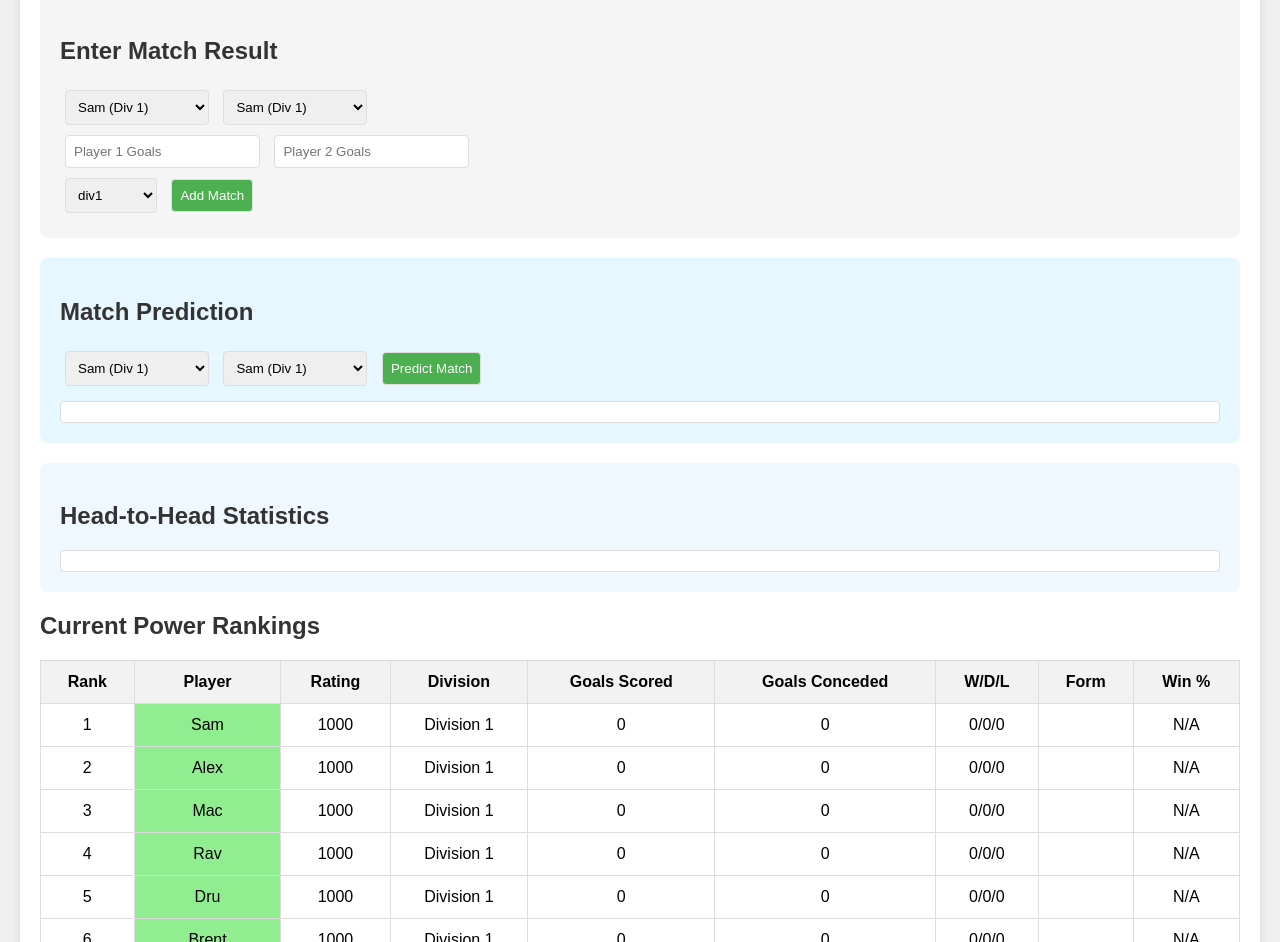
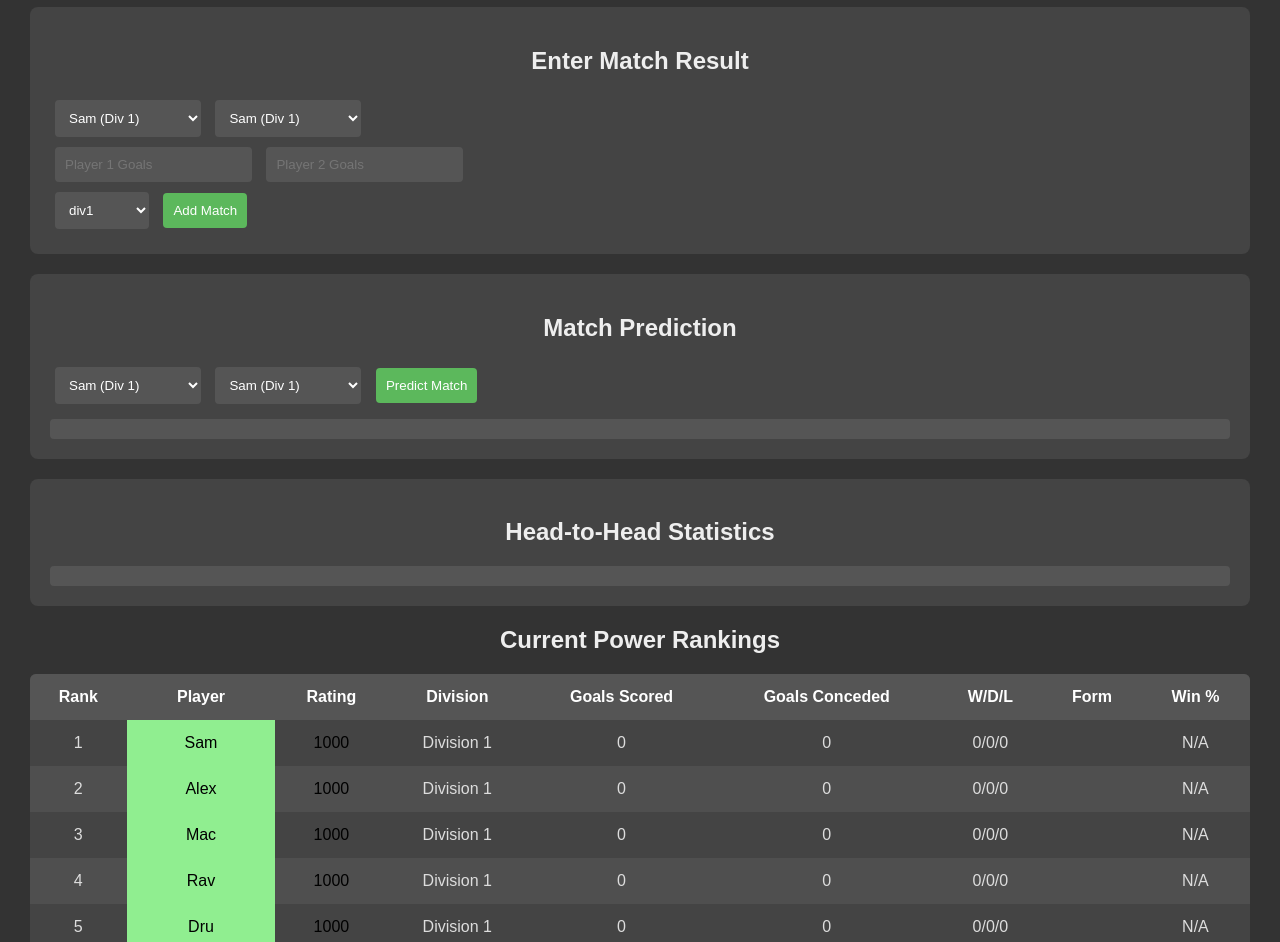
Before and after one commit to alexjvillani/baflodds, a plain HTML site: page index.html in a window 1280 px wide. Shown: the part 123-1065 px from the top of the page. Drawn offline with Linux system fonts and the light colour scheme.

Commit message:
Added changes to look of website and rankings change on match history

```diff
--- a/index.html
+++ b/index.html
@@ -7,91 +7,86 @@
     <style>
         body {
             font-family: Arial, sans-serif;
-            margin: 20px;
-            background-color: #f0f0f0;
+            margin: 0;
+            background-color: #222; /* Deeper dark background */
+            color: #ddd; /* Slightly softer white text */
         }
         .container {
-            max-width: 1200px;
-            margin: 0 auto;
-            background-color: white;
-            padding: 20px;
-            border-radius: 8px;
-            box-shadow: 0 0 10px rgba(0,0,0,0.1);
+            max-width: 1400px; /* Increased container width */
+            margin: 20px auto;
+            background-color: #333; /* Darker background */
+            padding: 30px;
+            border-radius: 10px;
+            box-shadow: 0 2px 10px rgba(0,0,0,0.5); /* More pronounced shadow */
         }
         h1, h2 {
-            color: #333;
+            color: #eee;
+            text-align: center; /* Center headings */
         }
         table {
             width: 100%;
             border-collapse: collapse;
             margin: 20px 0;
+            background-color: #444; /* Darker table background */
+            border-radius: 6px;
+            overflow: hidden; /* Ensures border-radius is respected */
         }
         th, td {
-            border: 1px solid #ddd;
-            padding: 12px;
+            border: none; /* Removed borders */
+            padding: 14px;
             text-align: center;
         }
         th {
-            background-color: #f2f2f2;
+            background-color: #555;
+            color: #fff;
             font-weight: bold;
+        }
+        td:nth-child(2) {
+            color: black; /* Player Names */
         }
         input, select, button {
             margin: 5px;
-            padding: 8px;
-            border: 1px solid #ddd;
+            padding: 10px;
+            border: none;
             border-radius: 4px;
+            background-color: #555;
+            color: #fff;
         }
         button {
-            background-color: #4CAF50;
-            color: white;
+            background-color: #5cb85c; /* Green button */
+            color: #fff;
             cursor: pointer;
             transition: background-color 0.3s;
         }
         button:hover {
-            background-color: #45a049;
+            background-color: #4cae4c;
         }
-        .form-section {
-            background: #f5f5f5;
+        .form-section, .prediction-section, .head-to-head-section {
+            background: #444;
             padding: 20px;
             border-radius: 8px;
             margin-bottom: 20px;
         }
-        .prediction-section {
-            background: #e6f7ff;
-            padding: 20px;
-            border-radius: 8px;
-            margin-bottom: 20px;
-        }
-        #predictionResult {
+        #predictionResult, #headToHeadStats {
             margin-top: 10px;
             padding: 10px;
-            background: #fff;
+            background: #555; /* Slightly lighter */
             border-radius: 4px;
-            border: 1px solid #ddd;
+            color: #eee;
         }
-        .head-to-head-section {
-            background: #f0f8ff; /* Light blue background */
-            padding: 20px;
-            border-radius: 8px;
-            margin-bottom: 20px;
+        .button-section {
+            text-align: center;
         }
 
-        #headToHeadStats {
-            margin-top: 10px;
-            padding: 10px;
-            background: #fff;
-            border-radius: 4px;
-            border: 1px solid #ddd;
-            text-align: left; /* Adjust text alignment as needed */
+        /* Style for alternate rows in the table */
+        tbody tr:nth-child(even) {
+            background-color: #4f4f4f;
         }
 
-        #headToHeadStats h4 {
-            color: #333;
-            margin-bottom: 10px;
-        }
-
-        #headToHeadStats p {
-            margin: 5px 0;
+        /* Darken row on hover */
+        tbody tr:hover {
+            background-color: #666;
+            transition: background-color 0.3s ease;
         }
     </style>
 </head>
@@ -123,8 +118,7 @@
                 <option value="">Select Player 1</option>
             </select>
             <select id="predictPlayer2">
-                <option value="">Select Player 2</option>
-            </select>
+                <option value="">Select Player 2</select>
             <button id="predictButton">Predict Match</button>
             <div id="predictionResult"></div>
         </div>
@@ -161,6 +155,9 @@
                     <th>Player 2</th>
                     <th>Score</th>
                     <th>Match Type</th>
+                    <th>Rating Change</th>
+                    <th>New Rating 1</th>
+                    <th>New Rating 2</th>
                     <th>Edit</th>
                     <th>Delete</th>
                 </tr>
--- a/script.js
+++ b/script.js
@@ -267,6 +267,56 @@ let players = [
 
 let matchHistory = [];
 
+function displayRankings(initialRatings = {}) {
+    const sorted = [...players].sort((a, b) => b.rating - a.rating);
+    const tbody = document.querySelector("#rankings tbody");
+    tbody.innerHTML = "";
+    sorted.forEach((player, index) => {
+      const row = tbody.insertRow();
+      row.insertCell(0).textContent = index + 1;
+      const nameCell = row.insertCell(1);
+      nameCell.textContent = player.name;
+      nameCell.style.backgroundColor =
+        player.division === 1
+          ? "#90EE90"
+          : player.division === 2
+          ? "#FFB6C1"
+          : player.division === 3
+          ? "#ADD8E6"
+          : "";
+
+      // Fetch the initial rating of a player from the player
+      const initialRating = initialRatings[player.name] || player.rating;
+
+      // Display the rating of the player with a + or - according to the game
+      const ratingCell = row.insertCell(2);
+      const ratingText = Math.round(player.rating);
+      if (player.rating > initialRating) {
+        ratingCell.textContent = `+${ratingText}`;
+        ratingCell.style.color = "green"; // Green for gain
+      } else if (player.rating < initialRating) {
+        ratingCell.textContent = `-${ratingText}`;
+        ratingCell.style.color = "red"; // Red for loss
+      } else {
+        ratingCell.textContent = ratingText;
+        ratingCell.style.color = "black"; // Black for no change
+      }
+
+      row.insertCell(3).textContent =
+        player.division === 3 ? "?" : `Division ${player.division}`;
+      row.insertCell(4).textContent = player.goalsScored;
+      row.insertCell(5).textContent = player.goalsConceded;
+      row.insertCell(6).textContent = `${player.wins}/${player.draws}/${player.losses}`;
+      row.insertCell(7).textContent = player.form.join("");
+      const totalGames = player.wins + player.draws + player.losses;
+      const winPercentage =
+        totalGames > 0
+          ? ((player.wins / totalGames) * 100).toFixed(2) + "%"
+          : "N/A";
+      row.insertCell(8).textContent = winPercentage;
+    });
+  }
+
 function calculateRatingChange(player1, player2, goals1, goals2, matchType) {
     const ratingDiff = player2.rating - player1.rating;
     const expectedScore = 1 / (1 + Math.pow(10, ratingDiff / 400));
@@ -329,13 +379,16 @@ function calculateRatingChange(player1, player2, goals1, goals2, matchType) {
     };
   }
 
+  function updateRankings(player1, player2, goals1, goals2, matchType) {
+    const initialRating1 = player1.rating; // Store initial ratings
+    const initialRating2 = player2.rating;
 
-function updateRankings(player1, player2, goals1, goals2, matchType) {
     const result = calculateRatingChange(player1, player2, goals1, goals2, matchType);
 
     // Update ratings
-  player1.rating += Math.round(result.ratingChange);
-  player2.rating -= Math.round(result.ratingChange);
+    const ratingChange = Math.round(result.ratingChange); // Round the rating change
+    player1.rating += ratingChange;
+    player2.rating -= ratingChange;
 
     // Update goals and apply goal-based rating changes
     player1.goalsScored += goals1;
@@ -382,35 +435,14 @@ function updateRankings(player1, player2, goals1, goals2, matchType) {
       player2: player2.name,
       score: `${goals1}-${goals2}`,
       matchType: matchType,
+      ratingChange: ratingChange, // Store the rating change
+      newRating1: player1.rating, // Store the new ratings
+      newRating2: player2.rating
     });
 
     // Save data to local storage
     saveData();
   }
-
-function displayRankings() {
-    const sorted = [...players].sort((a, b) => b.rating - a.rating);
-    const tbody = document.querySelector("#rankings tbody");
-    tbody.innerHTML = "";
-    sorted.forEach((player, index) => {
-        const row = tbody.insertRow();
-        row.insertCell(0).textContent = index + 1;
-        const nameCell = row.insertCell(1);
-        nameCell.textContent = player.name;
-        nameCell.style.backgroundColor = player.division === 1 ? "#90EE90" : player.division === 2 ? "#FFB6C1" : player.division === 3 ? "#ADD8E6" : "";
-        row.insertCell(2).textContent = Math.round(player.rating);
-        row.insertCell(3).textContent = player.division === 3 ? "?" : `Division ${player.division}`;
-        row.insertCell(4).textContent = player.goalsScored;
-        row.insertCell(5).textContent = player.goalsConceded;
-        row.insertCell(6).textContent = `${player.wins}/${player.draws}/${player.losses}`;
-        row.insertCell(7).textContent = player.form.join("");
-        const totalGames = player.wins + player.draws + player.losses;
-        const winPercentage = totalGames > 0 ? ((player.wins / totalGames) * 100).toFixed(2) + "%" : "N/A";
-        row.insertCell(8).textContent = winPercentage;
-    });
-}
-
-
 
   function displayMatchHistory() {
     const historyTable = document.getElementById("matchHistory");
@@ -424,21 +456,24 @@ function displayMatchHistory() {
       row.insertCell(2).textContent = match.player2;
       row.insertCell(3).textContent = match.score;
       row.insertCell(4).textContent = match.matchType;
+      row.insertCell(5).textContent = match.ratingChange;
+      row.insertCell(6).textContent = match.newRating1;
+      row.insertCell(7).textContent = match.newRating2;
+
 
       // Add Edit Button
       const editButton = document.createElement("button");
       editButton.textContent = "Edit";
       editButton.addEventListener("click", () => editMatch(index));
-    row.insertCell(5).appendChild(editButton);
+      row.insertCell(8).appendChild(editButton);
 
       // Add Delete Button
       const deleteButton = document.createElement("button");
       deleteButton.textContent = "Delete";
       deleteButton.addEventListener("click", () => deleteMatch(index));
-    row.insertCell(6).appendChild(deleteButton);
+      row.insertCell(9).appendChild(deleteButton);
     });
   }
-
 
 document.getElementById('matchForm').addEventListener('submit', function(e) {
   e.preventDefault();
@@ -486,8 +521,7 @@ function resetAllRankings() {
         {name: "Matthew", rating: 900, division: 2, goalsScored: 0, goalsConceded: 0, wins: 0, losses: 0, draws: 0, form: [], headToHead: {}},
         {name: "Ricardo", rating: 900, division: 2, goalsScored: 0, goalsConceded: 0, wins: 0, losses: 0, draws: 0, form: [], headToHead: {}},
         {name: "Justin", rating: 900, division: 2, goalsScored: 0, goalsConceded: 0, wins: 0, losses: 0, draws: 0, form: [], headToHead: {}},
-		{name: "Patrick", rating: 900, division: 2, goalsScored: 0, goalsConceded: 0, wins: 0, losses: 0, draws: 0, form: [], headToHead: {}},
-		{name: "aaaaaa", rating: 900, division: 2, goalsScored: 0, goalsConceded: 0, wins: 0, losses: 0, draws: 0, form: [], headToHead: {}}
+		{name: "Patrick", rating: 900, division: 2, goalsScored: 0, goalsConceded: 0, wins: 0, losses: 0, draws: 0, form: [], headToHead: {}}
     ];
     matchHistory = [];
     displayRankings();
@@ -525,7 +559,14 @@ function updateHeadToHead(player1, player2, goals1, goals2) {
 
 
 function addMatch(player1, player2, goals1, goals2, matchType) {
+    // Store the initial rating of the players into a variable
+    const initialRating1 = player1.rating
+    const initialRating2 = player2.rating
+
     updateRankings(player1, player2, goals1, goals2, matchType);
+
+    // Calculate the rating change from the result
+    const ratingChange = player1.rating - initialRating1;
 
     // Add to match history
     matchHistory.unshift({
@@ -534,10 +575,14 @@ function addMatch(player1, player2, goals1, goals2, matchType) {
       player2: player2.name,
       score: `${goals1}-${goals2}`,
       matchType: matchType,
+      ratingChange: ratingChange, // ADD THIS LINE - Store the rating change
+      newRating1: player1.rating, // ADD THIS LINE - Store the new rating for player 1
+      newRating2: player2.rating,  // ADD THIS LINE - Store the new rating for player 2
     });
 
     saveData();
   }
+
 
 function deleteMatch(index) {
   if (index >= 0 && index < matchHistory.length) {
@@ -723,40 +768,27 @@ function updateRankings(player1, player2, goals1, goals2, matchType) {
 }
 
 function revertRankings(player1, player2, goals1, goals2, matchType) {
-    const result = calculateRatingChange(player1, player2, goals1, goals2, matchType);
-    const ratingChange = Math.round(result.ratingChange);
+    const initialRating1 = player1.rating;
+    const initialRating2 = player2.rating;
 
-    let outcome1, outcome2;
-    if (goals1 > goals2) {
-        outcome1 = "W";
-        outcome2 = "L";
-    } else if (goals1 < goals2) {
-        outcome1 = "L";
-        outcome2 = "W";
-    } else {
-        outcome1 = outcome2 = "D";
-    }
+    // Calculate the initial result
+    const initialResult = calculateRatingChange(player1, player2, goals1, goals2, matchType);
 
-    // Revert form
-    if (player1.form.length > 0) {
-        player1.form.shift(); // Remove the most recent form
-    }
-    if (player2.form.length > 0) {
-        player2.form.shift(); // Remove the most recent form
-    }
-
-    player1.rating -= ratingChange;
-    player2.rating += ratingChange;
+    // Revert the ratings
+    player1.rating = initialRating1 - Math.round(initialResult.ratingChange);
+    player2.rating = initialRating2 + Math.round(initialResult.ratingChange);
 
     player1.goalsScored -= goals1;
     player1.goalsConceded -= goals2;
     player2.goalsScored -= goals2;
     player2.goalsConceded -= goals1;
-    player1.rating -= Math.round(goals1 * result.goalValue);
-    player1.rating += Math.round(goals2 * result.goalValue * 0.5);
-    player2.rating -= Math.round(goals2 * result.goalValue);
-    player2.rating += Math.round(goals1 * result.goalValue * 0.5);
 
+    player1.rating -= Math.round(goals1 * initialResult.goalValue);
+    player1.rating += Math.round(goals2 * initialResult.goalValue * 0.5);
+    player2.rating -= Math.round(goals2 * initialResult.goalValue);
+    player2.rating += Math.round(goals1 * initialResult.goalValue * 0.5);
+
+    // Revert win/loss/draw counts and form
     if (goals1 > goals2) {
         player1.wins--;
         player2.losses--;
@@ -767,7 +799,11 @@ function revertRankings(player1, player2, goals1, goals2, matchType) {
         player1.draws--;
         player2.draws--;
     }
+    // Revert form (last 5 matches) - very basic implementation
+    player1.form.shift();
+    player2.form.shift();
 
+    // Ensure ratings don't go below 0
     player1.rating = Math.max(0, player1.rating);
     player2.rating = Math.max(0, player2.rating);
 }
--- a/styles.css
+++ b/styles.css
@@ -1,60 +1,142 @@
 body {
     font-family: Arial, sans-serif;
-    margin: 20px;
-    background-color: #f0f0f0;
+    margin: 0; /* Reduced body margin */
+    background-color: #333; /* Dark gray background */
+    color: #fff; /* White text */
+    line-height: 1.6; /* Improved line height for readability */
 }
 
 .container {
-    max-width: 800px;
-    margin: 0 auto;
-    background-color: white;
-    padding: 20px;
-    border-radius: 8px;
-    box-shadow: 0 0 10px rgba(0,0,0,0.1);
+    max-width: 900px; /* Slightly wider container */
+    margin: 30px auto; /* Increased top and bottom margin */
+    background-color: #444; /* Darker container background */
+    padding: 30px; /* Increased container padding */
+    border-radius: 12px; /* More rounded corners */
+    box-shadow: 0 4px 8px rgba(0,0,0,0.3); /* Stronger shadow */
 }
 
 h1, h2 {
-    color: #333;
+    color: #eee; /* Lighter heading color */
+    margin-bottom: 20px; /* Increased bottom margin for headings */
+    text-align: center; /* Center align the Headings */
 }
 
 table {
     width: 100%;
     border-collapse: collapse;
     margin: 20px 0;
+    border-radius: 8px; /* Rounded corners for the table */
+    overflow: hidden; /* Hide overflow for rounded corners to work */
+    box-shadow: 0 2px 5px rgba(0,0,0,0.4); /* Subtle shadow for the table */
 }
 
 th, td {
-    border: 1px solid #ddd;
-    padding: 12px;
+    border: none; /* Remove borders */
+    padding: 14px; /* Increased padding */
     text-align: center;
+    color: #ddd; /* Lighter text */
 }
 
 th {
-    background-color: #f2f2f2;
+    background-color: #555; /* Darker background for header */
     font-weight: bold;
+    text-transform: uppercase; /* Uppercase for header text */
+    letter-spacing: 0.05em; /* Slight letter spacing */
+}
+
+/* Add a subtle background color to alternate rows for better readability */
+tbody tr:nth-child(even) {
+    background-color: #4f4f4f;
+}
+
+/* Highlight the row on hover */
+tbody tr:hover {
+    background-color: #666;
+    transition: background-color 0.3s ease;
 }
 
 input, select, button {
     margin: 5px;
-    padding: 8px;
-    border: 1px solid #ddd;
-    border-radius: 4px;
+    padding: 10px;
+    border: none; /* Remove border */
+    border-radius: 6px; /* More rounded corners */
+    background-color: #555; /* Darker background */
+    color: #fff; /* White text */
 }
 
 button {
-    background-color: #4CAF50;
-    color: white;
+    background-color: #5cb85c; /* Bootstrap-like green */
+    color: #fff;
     cursor: pointer;
     transition: background-color 0.3s;
 }
 
 button:hover {
-    background-color: #45a049;
+    background-color: #4cae4c; /* Darker shade of green */
 }
 
 .form-section {
-    background: #f5f5f5;
+    background: #555; /* Darker form background */
     padding: 20px;
-    border-radius: 8px;
+    border-radius: 10px;
     margin-bottom: 20px;
 }
+
+.prediction-section {
+    background: #555; /* Darker prediction background */
+    padding: 20px;
+    border-radius: 10px;
+    margin-bottom: 20px;
+}
+
+#predictionResult {
+    margin-top: 10px;
+    padding: 10px;
+    background: #666; /* Slightly lighter */
+    border-radius: 6px;
+}
+
+.head-to-head-section {
+    background: #555; /* Darker background */
+    padding: 20px;
+    border-radius: 10px;
+    margin-bottom: 20px;
+}
+
+#headToHeadStats {
+    margin-top: 10px;
+    padding: 10px;
+    background: #666; /* Slightly lighter */
+    border-radius: 6px;
+    text-align: left;
+}
+
+#headToHeadStats h4 {
+    color: #eee; /* Lighter color */
+    margin-bottom: 10px;
+}
+
+#headToHeadStats p {
+    margin: 5px 0;
+}
+
+/* Styles for specific division colors */
+#rankings tbody tr td:nth-child(4) { /* Target the Division column */
+    color: #fff; /* Default text color */
+}
+
+/* Add more specificty to override the default text color */
+#rankings tbody tr td:nth-child(4).division-1 {
+    background-color: rgba(144, 238, 144, 0.3); /* LightGreen with transparency */
+    color: #90EE90; /*  LightGreen text */
+}
+
+#rankings tbody tr td:nth-child(4).division-2 {
+    background-color: rgba(255, 182, 193, 0.3); /* LightPink with transparency */
+    color: #FFB6C1; /* LightPink text */
+}
+
+#rankings tbody tr td:nth-child(4).division-3 {
+    background-color: rgba(173, 216, 230, 0.3); /* LightBlue with transparency */
+    color: #ADD8E6; /* LightBlue text */
+}
```
Lines whose indentation alone changed are shown as unchanged.
